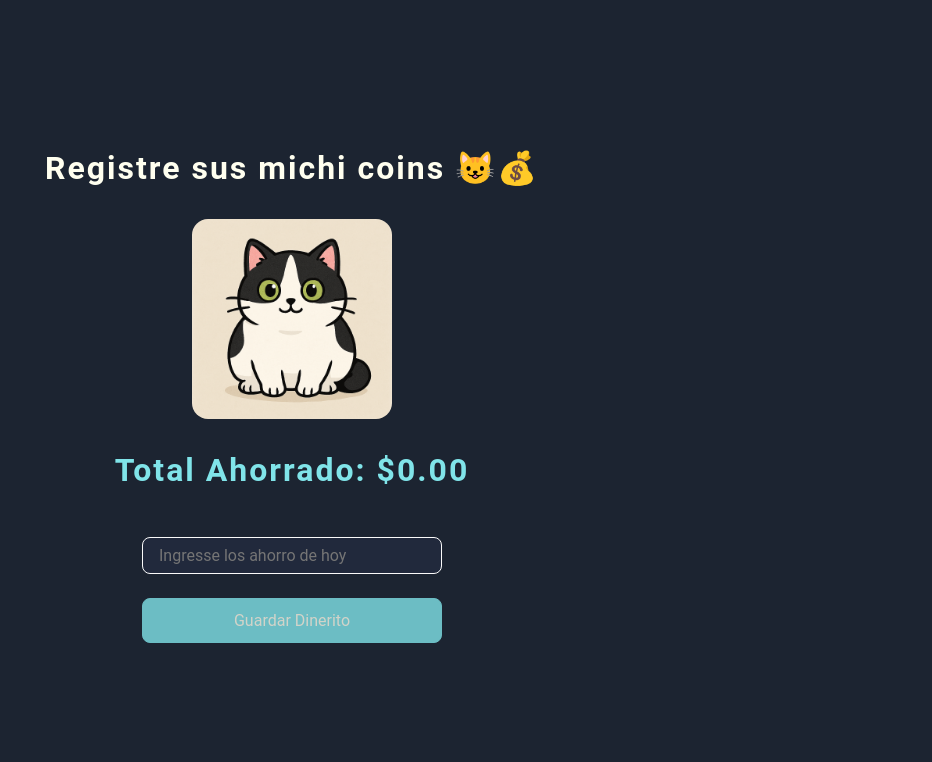
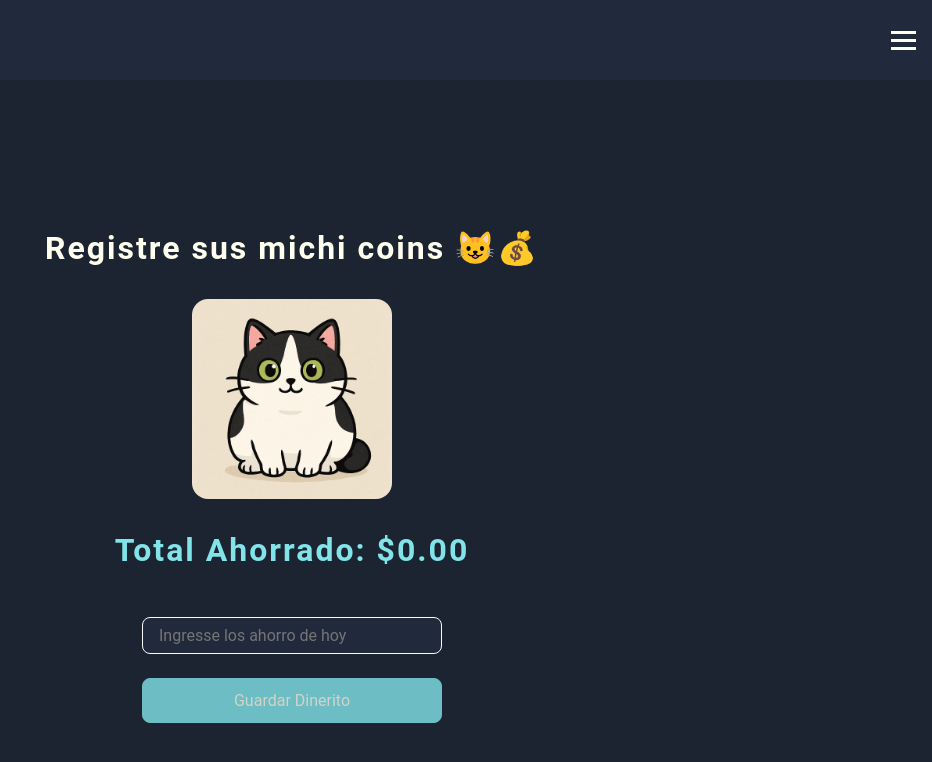
Before and after one commit to rubcode/react-michi-saving, a React (Create React App) app: page /saving in a window 1280 px wide. Shown: the top 762 px of the page, without its empty margins (348-1280 px from the left). Built offline with nearby package versions, Linux system fonts and the light colour scheme.

Commit message:
Create navbar

```diff
--- a/package.json
+++ b/package.json
@@ -7,6 +7,7 @@
     "@testing-library/jest-dom": "^6.6.3",
     "@testing-library/react": "^16.3.0",
     "@testing-library/user-event": "^13.5.0",
+    "firebase": "^11.6.0",
     "react": "^19.1.0",
     "react-dom": "^19.1.0",
     "react-icons": "^5.5.0",
--- a/src/App.css
+++ /dev/null
@@ -1,38 +0,0 @@
-.App {
-  text-align: center;
-}
-
-.App-logo {
-  height: 40vmin;
-  pointer-events: none;
-}
-
-@media (prefers-reduced-motion: no-preference) {
-  .App-logo {
-    animation: App-logo-spin infinite 20s linear;
-  }
-}
-
-.App-header {
-  background-color: #282c34;
-  min-height: 100vh;
-  display: flex;
-  flex-direction: column;
-  align-items: center;
-  justify-content: center;
-  font-size: calc(10px + 2vmin);
-  color: white;
-}
-
-.App-link {
-  color: #61dafb;
-}
-
-@keyframes App-logo-spin {
-  from {
-    transform: rotate(0deg);
-  }
-  to {
-    transform: rotate(360deg);
-  }
-}
--- a/src/components/containers/Containers/container-goal.js
+++ b/src/components/containers/Containers/container-goal.js
@@ -2,10 +2,13 @@ import styled from 'styled-components'
 import FormGoal from '../../forms/form-goal'
 import { useNavigate } from 'react-router-dom';
 import { useEffect } from 'react'
+import { useState } from 'react';
+import Navbar from './navbar';
+import Menu from '../menu';
 
 const ContainerGoalStyled = styled.div`
     width: 80%;
-    height: 100vh;
+    height: calc(100vh - 80px);
     margin: 0 auto;
     padding: 4rem;
     display: flex;
@@ -26,6 +29,8 @@ const ContainerGoalStyled = styled.div`
 function ContainerGoal() {
 
     const navigate = useNavigate();
+    const [activeMenu, setActiveMenu] = useState(false);
+    const className = activeMenu ? 'active' : '';
     useEffect(() => {
         localStorage.removeItem("michi-goal");
         localStorage.removeItem("michi-savings");
@@ -35,10 +40,17 @@ function ContainerGoal() {
         }
       }, [navigate]);
     return (
-        <ContainerGoalStyled>
-            <h1 className="title">Bienvenido a Michi Saving 😺💰</h1>
-            <FormGoal />
-        </ContainerGoalStyled>
+        <>
+            <Navbar
+                setActiveMenu={setActiveMenu}
+            />
+            <Menu className={className}/>
+            <ContainerGoalStyled>
+                <h1 className="title">Bienvenido a Michi Saving 😺💰</h1>
+                <FormGoal />
+            </ContainerGoalStyled>
+        </>
+
     )
 }
 
--- a/src/components/containers/Containers/container-saving.js
+++ b/src/components/containers/Containers/container-saving.js
@@ -1,6 +1,8 @@
 import styled from 'styled-components'
 import FormSaving from '../../forms/form-saving'
 import { useState,useEffect } from 'react'
+import Navbar from './navbar'
+import Menu from '../menu'
 
 const ContainerSavingStyled = styled.div`
     width: 80%;
@@ -31,6 +33,8 @@ const ContainerSavingStyled = styled.div`
 
 function ContainerSaving() {
     const [savings, setSavings] = useState(0)
+    const [activeMenu, setActiveMenu] = useState(false);
+    const className = activeMenu ? 'active' : '';
     useEffect(() => {
         const savingsLocal = localStorage.getItem("michi-savings");
         if (savingsLocal !== undefined && savingsLocal !== null) {
@@ -43,6 +47,9 @@ function ContainerSaving() {
                     percentage <= 50 ? "/assets/normal.png" :
                     percentage <= 75 ? "/assets/fat.png" : "/assets/fatter.png"
     return (
+        <>
+            <Navbar setActiveMenu={setActiveMenu}/>
+            <Menu className={className}/>
             <ContainerSavingStyled>
                 <h1 className="title">Registre sus michi coins 😺💰</h1>
                 <img src={pathImg} alt="Michi" />
@@ -52,6 +59,8 @@ function ContainerSaving() {
                     setSavings={setSavings}
                 />
             </ContainerSavingStyled>
+        </>
+
     )
 }
 
--- /dev/null
+++ b/src/components/containers/Containers/navbar.js
@@ -0,0 +1,33 @@
+import styled from 'styled-components'
+import Hamburguer from '../../forms/hamburguer'
+import { useState } from 'react'
+
+const NavbarStyled = styled.nav`
+    width: 100%;
+    height: 80px;
+    padding: 1rem;
+    background-color: #21293c;
+    display: flex;
+    align-items: center;
+    justify-content: flex-end;
+`
+
+function Navbar({setActiveMenu}) {
+    const [active, setActive] = useState(false);
+    const className = active ? 'active' : '';
+    function handlerClick() {
+        setActive(!active)
+        setActiveMenu(!active);
+    }
+
+    return (
+        <NavbarStyled>
+            <a href='#!' onClick={handlerClick}>
+                <Hamburguer className={className} />
+            </a>
+
+        </NavbarStyled>
+    )
+}
+
+export default Navbar
--- /dev/null
+++ b/src/components/containers/menu.js
@@ -0,0 +1,55 @@
+import styled from 'styled-components'
+
+const MenuStyled = styled.ul`
+    position: fixed;
+    height: 100vh;
+    width: 0;
+    background-color: #21293c;
+    top: 80px;
+    right: 0;
+    transition: all ease 0.5s;
+    align-items: flex-start;
+    justify-content: center;
+    flex-direction: column;
+    margin: 0;
+    overflow: hidden;
+    box-sizing: border-box;
+    z-index: 1;
+
+    &.active{
+        width: 200px;
+        padding: 20px;
+    }
+    & li{
+        padding: 10px;
+        list-style: none;
+    }
+    & li a{
+        text-decoration: none;
+        font-size: var(--bodyRegularSemiBold);
+        font-weight: bold;
+        color: var(--white);
+        transition: all ease .3s;
+    }
+    & li a:hover{
+        color: var(--primaryColor);
+    }
+
+
+
+`
+
+function Menu({className}) {
+    return (
+        <MenuStyled className={className}>
+            <li>
+                <a href="/">Actualizar Meta</a>
+            </li>
+            <li>
+                <a href="#!">Ver mis ahorros</a>
+            </li>
+        </MenuStyled>
+    )
+}
+
+export default Menu
--- a/src/components/forms/form-goal.js
+++ b/src/components/forms/form-goal.js
@@ -43,7 +43,7 @@ function FormGoal({...props}) {
     return (
         <FormGoalStyled onSubmit={handleSubmit} ref={form}>
             <InputText
-                placeholder='Ingresse sun meta de ahorro'
+                placeholder='Ingresse su meta de ahorro'
                 name='goalMount'
                 type='text'
                 value={(goalMount === 0) ? "" : goalMount}
--- /dev/null
+++ b/src/components/forms/hamburguer.js
@@ -0,0 +1,46 @@
+import styled from 'styled-components'
+
+const HamburguerStyled = styled.div`
+    margin: 18px 0;
+    span{
+        position: relative;
+        height: 3px;
+        width: 25px;
+        background-color: var(--white);
+        display: block;
+        margin-bottom: 5px;
+        transition: all .3s;
+    }
+    span:nth-child(1){
+        transform-origin: left;
+    }
+    span:nth-child(2){
+        transform-origin: center;
+    }
+    span:nth-child(3){
+        transform-origin: left;
+    }
+    &.active span:nth-child(1){
+        transform: rotate(45deg);
+        left: 2.5px;
+    }
+    &.active span:nth-child(2){
+        transform: rotate(315deg);
+        right: 2px;
+    }
+    &.active span:nth-child(3){
+        transform: scale(0);
+    }
+`
+
+function Hamburguer({className}) {
+    return (
+        <HamburguerStyled className={className}>
+            <span></span>
+            <span></span>
+            <span></span>
+        </HamburguerStyled>
+    )
+}
+
+export default Hamburguer
--- a/src/index.css
+++ /dev/null
@@ -1,13 +0,0 @@
-body {
-  margin: 0;
-  font-family: -apple-system, BlinkMacSystemFont, 'Segoe UI', 'Roboto', 'Oxygen',
-    'Ubuntu', 'Cantarell', 'Fira Sans', 'Droid Sans', 'Helvetica Neue',
-    sans-serif;
-  -webkit-font-smoothing: antialiased;
-  -moz-osx-font-smoothing: grayscale;
-}
-
-code {
-  font-family: source-code-pro, Menlo, Monaco, Consolas, 'Courier New',
-    monospace;
-}
```
Also changed, not shown: src/services/firebase.js (added, +17 -0 lines), src/logo.svg (deleted), 1 other file (tests, documents, lock files or other folders). Lines whose indentation alone changed are shown as unchanged.
